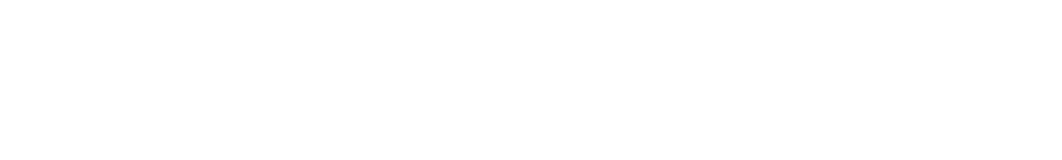
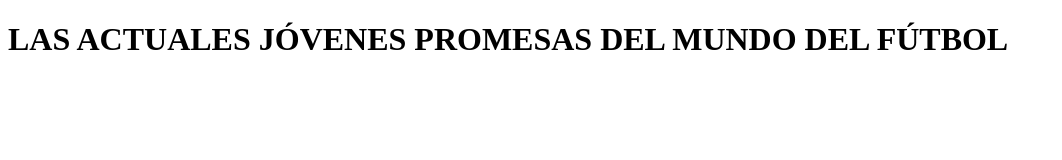
Before and after one commit to MoNSeF05/MoNSeF05.github.io, a plain HTML site: page index.html in a window 1280 px wide. Shown: the whole page, without its empty margins (0-1062 px from the left). Drawn offline with Linux system fonts and the light colour scheme.

Commit message:
Add files via upload

```diff
--- a/index.html
+++ b/index.html
@@ -5,10 +5,10 @@
 <head>
     <meta charset="UTF-8" />
     <title>MEJORES JÓVENES PROMESAS DEL MUNDO DEL FÚTBOL</title>
-    <meta name="keywords" content="Mi descripción de no más de 160 caracteres que será lp que aparezca en los resultados de búsqueda (SERP)">
+    <meta name="keywords" content="Mi descripción de no más de 160 caracteres que será l que aparezca en los resultados de búsqueda (SERP)">
     <link rel="icon" href="futbolistaspromesas.png">
 </head>
 <body>
-
+    <h1>LAS ACTUALES JÓVENES PROMESAS DEL MUNDO DEL FÚTBOL</h1>
 </body>
 </html>
```
